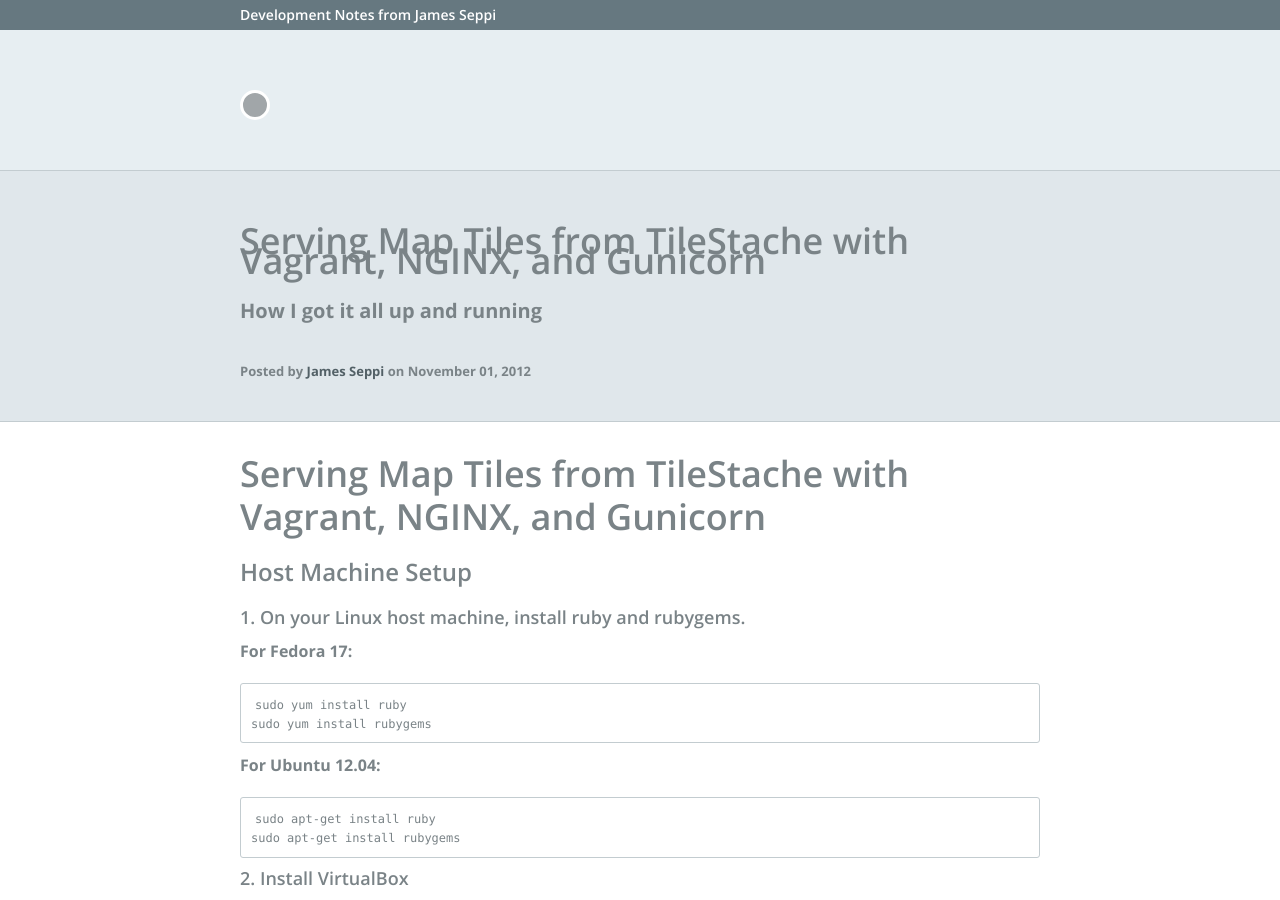
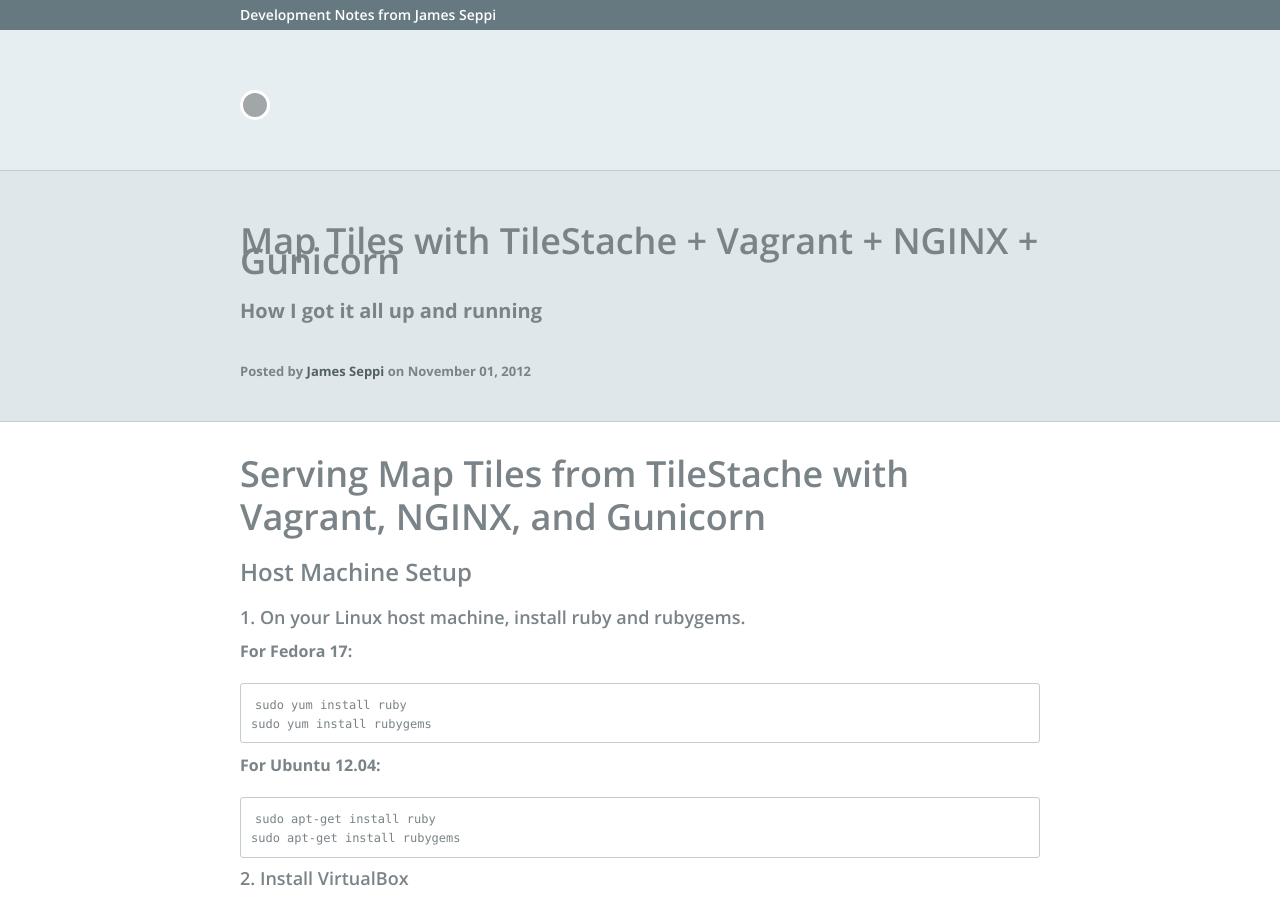
Before and after one commit to jseppi/jseppi.github.io, a Jekyll site: the page built from _posts/articles/2012-11-01-tilestache-vagrant-nginx.md, in a window 1280 px wide and 900 px high. Built offline with Jekyll 4.4.1, drawn with Linux system fonts in a browser that asks for light colours.

Commit message:
Updated _posts/articles/2012-11-01-tilestache-vagrant-nginx.md

```diff
--- a/_posts/articles/2012-11-01-tilestache-vagrant-nginx.md
+++ b/_posts/articles/2012-11-01-tilestache-vagrant-nginx.md
@@ -1,8 +1,8 @@
 ---
 layout: article
-title: Serving Map Tiles from TileStache with Vagrant, NGINX, and Gunicorn
+title: Map Tiles with TileStache + Vagrant + NGINX + Gunicorn
 abstract: How I got it all up and running
-author_twitter: _hydrologee
+author_twitter: hydrologee
 author: James Seppi
 categories:
 - articles
```
